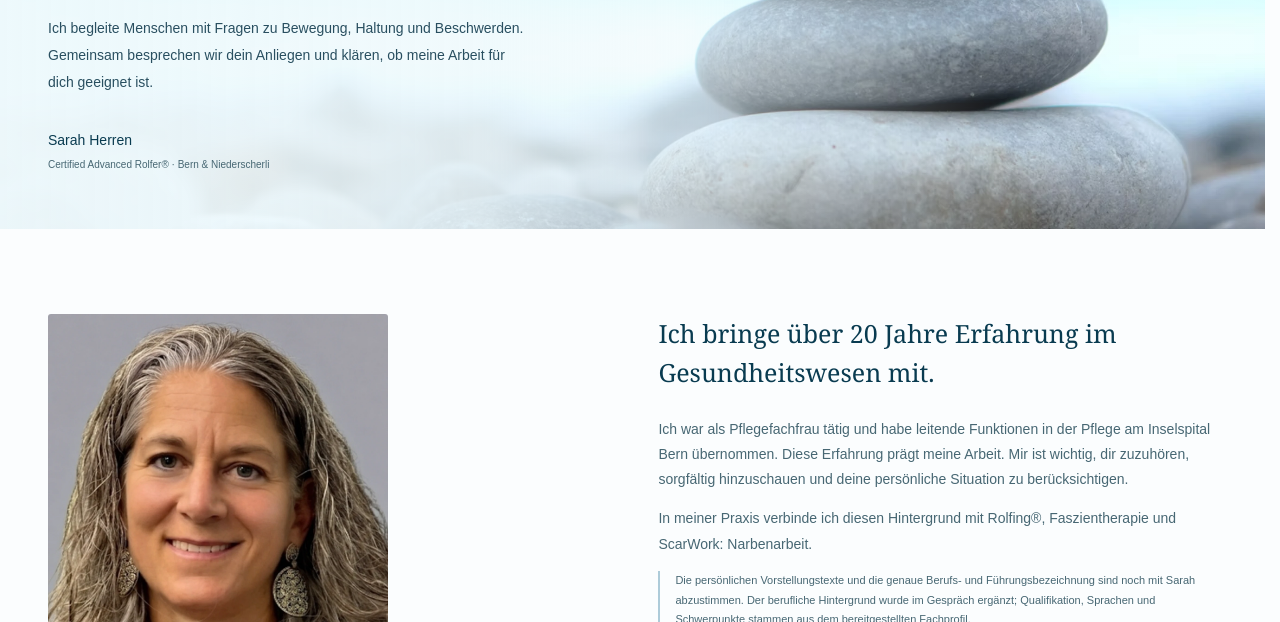
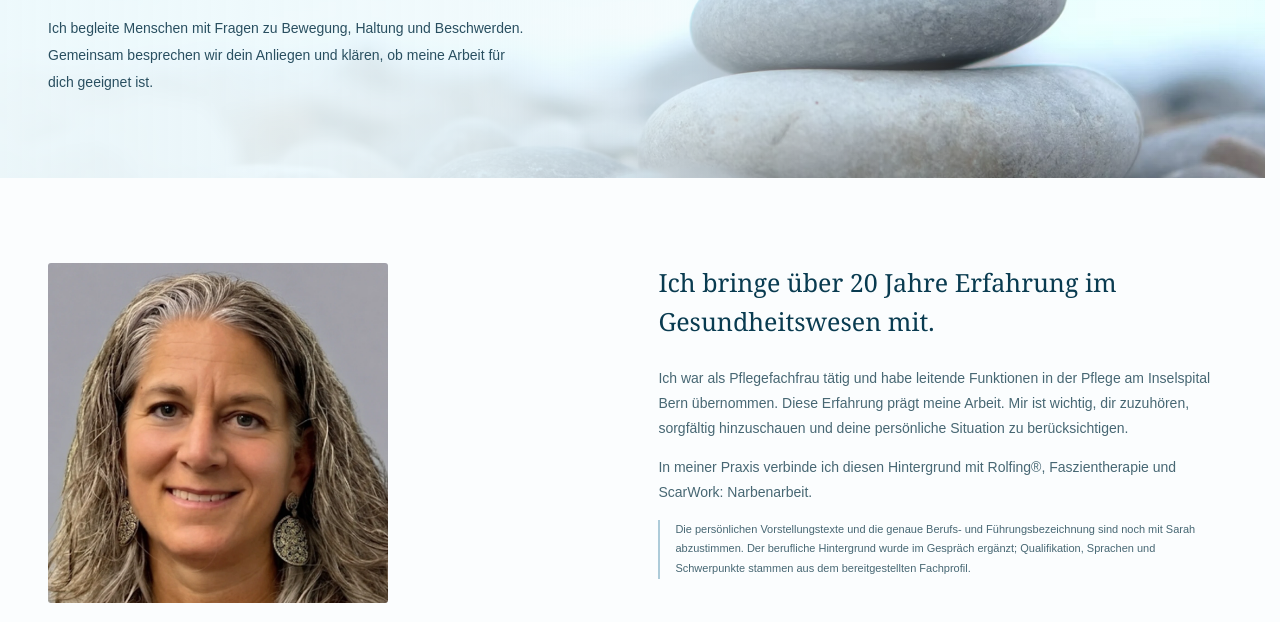
Before and after one commit to andreherren-gmail/rolfing-sarah, a website: page prototyp/index.html in a window 1280 px wide. Shown: the part 510-1132 px from the top of the page. Drawn offline with Linux system fonts and the light colour scheme.

Commit message:
Remove repeated hero signature and small Sarah label

```diff
--- a/prototyp/index.html
+++ b/prototyp/index.html
@@ -26,11 +26,10 @@
   <h1 id="hero-title">Rolfing und<br>Faszientherapie</h1>
   <p class="hero-lead">Körperarbeit und Narbenbehandlung in Bern und Niederscherli.</p>
   <p class="hero-description">Ich begleite Menschen mit Fragen zu Bewegung, Haltung und Beschwerden. Gemeinsam besprechen wir dein Anliegen und klären, ob meine Arbeit für dich geeignet ist.</p>
-  <p class="hero-signature">Sarah Herren <span>Certified Advanced Rolfer® · Bern & Niederscherli</span></p>
 </section>
 </div>
 <section id="sarah" class="section wrap about-grid">
-  <div class="sarah-intro"><img class="sarah-portrait" src="../assets/sarah-herren-portraet.webp" alt="Porträt von Sarah Herren" width="1254" height="1254" loading="lazy" decoding="async"><p class="eyebrow">Über Sarah</p><h2>Sarah Herren</h2><p class="qualification">Certified Advanced Rolfer®<br>Praxis Balance · Bern & Niederscherli</p><div class="profile-languages"><h3>Sprachen</h3><p>Deutsch und Schweizerdeutsch,<br>Französisch und Englisch.</p></div></div>
+  <div class="sarah-intro"><img class="sarah-portrait" src="../assets/sarah-herren-portraet.webp" alt="Porträt von Sarah Herren" width="1254" height="1254" loading="lazy" decoding="async"><h2>Sarah Herren</h2><p class="qualification">Certified Advanced Rolfer®<br>Praxis Balance · Bern & Niederscherli</p><div class="profile-languages"><h3>Sprachen</h3><p>Deutsch und Schweizerdeutsch,<br>Französisch und Englisch.</p></div></div>
   <div class="about-copy"><p class="large-copy">Ich bringe über 20 Jahre Erfahrung im Gesundheitswesen mit.</p><p>Ich war als Pflegefachfrau tätig und habe leitende Funktionen in der Pflege am Inselspital Bern übernommen. Diese Erfahrung prägt meine Arbeit. Mir ist wichtig, dir zuzuhören, sorgfältig hinzuschauen und deine persönliche Situation zu berücksichtigen.</p><p>In meiner Praxis verbinde ich diesen Hintergrund mit Rolfing®, Faszientherapie und ScarWork: Narbenarbeit.</p><p class="draft-note">Die persönlichen Vorstellungstexte und die genaue Berufs- und Führungsbezeichnung sind noch mit Sarah abzustimmen. Der berufliche Hintergrund wurde im Gespräch ergänzt; Qualifikation, Sprachen und Schwerpunkte stammen aus dem bereitgestellten Fachprofil.</p></div>
 </section>
 <section id="rolfing" class="method-section blue-wash">
```
